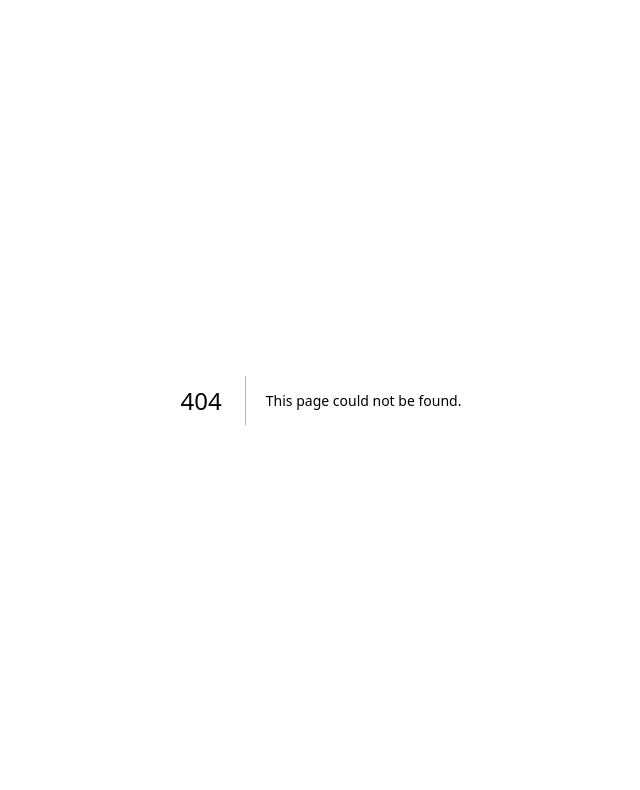
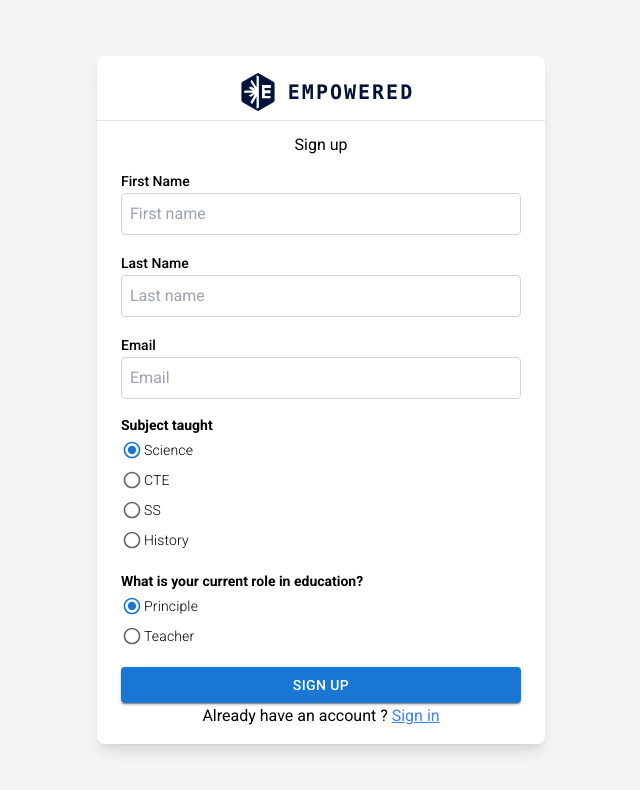
Before and after one commit to webninjavaibhav/Activity-library-demo-, a Next.js app: page /register in a window 1280 px wide. Before the commit this address had no page. Shown: the top 790 px of the page, without its empty margins (319-959 px from the left). Built offline with nearby package versions, Linux system fonts and the light colour scheme.

Commit message:
Added the login and register pages

```diff
--- a/public/images/logo.tsx
+++ b/public/images/logo.tsx
@@ -1,7 +1,7 @@
 import * as React from "react";
 
 const LogoIcon = (props: any) => (
-  <svg width="60" height="60" viewBox="0 0 70 70" fill="none" xmlns="http://www.w3.org/2000/svg">
+  <svg width="60" height="60" {...props} viewBox="0 0 70 70" fill="none" xmlns="http://www.w3.org/2000/svg">
     <path fillRule="evenodd" clipRule="evenodd" d="M36.9992 2.53784C35.762 1.82072 34.238 1.82072 33.0009 2.53783L7.99918 17.0306C6.76208 17.7477 6 19.073 6 20.5072V49.4928C6 50.9271 6.76208 52.2523 7.99918 52.9694L33.0009 67.4622C34.238 68.1793 35.762 68.1793 36.9992 67.4622L62.0008 52.9694C63.2379 52.2523 64 50.9271 64 49.4928V20.5072C64 19.073 63.2379 17.7477 62.0008 17.0306L36.9992 2.53784ZM36.4994 7.90269V62.0978L32.5011 64.105V43.0291L24.5043 56.5777L22.0054 53.0651L29.5023 39.0145L22.5052 43.5307L18.5068 41.5235L26.5035 36.5056H10.0102L12.0094 32.4912H26.5035L18.5068 27.9749L22.5052 25.4659L29.5023 29.4803L22.0054 16.935L24.0045 13.4225L32.5011 26.4695V5.59531L36.4994 7.90269ZM57.4908 22.9569H41.9971V46.04H56.991V42.0255H46.995V37.0074H56.991V31.9894H46.4953V27.9749H57.4908V22.9569Z" fill="#001338" />
   </svg>
 );
--- /dev/null
+++ b/src/app/(auth)/login/hooks/useLogin.tsx
@@ -0,0 +1,23 @@
+import { useRouter } from "next/navigation";
+import { useState } from "react";
+
+const useLogin = () => {
+  const [username, setUsername] = useState<string>("");
+  const [keepSign, setKeepSign] = useState<boolean>(false);
+  const router = useRouter();
+
+  const handleSubmit = async (e: React.SyntheticEvent) => {
+    e.preventDefault();
+  };
+
+  return {
+    username,
+    setUsername,
+    keepSign,
+    setKeepSign,
+    router,
+    handleSubmit,
+  };
+};
+
+export default useLogin;
--- /dev/null
+++ b/src/app/(auth)/login/page.tsx
@@ -0,0 +1,69 @@
+"use client";
+import { Button } from "@/components/common/Button";
+import LogoIcon from "../../../../public/images/logo";
+import { Checkbox, Divider, FormControlLabel, FormGroup } from "@mui/material";
+import Input from "@/components/common/Input";
+import useLogin from "./hooks/useLogin";
+
+export default function Home() {
+  const { username, setUsername, keepSign, setKeepSign, router, handleSubmit } =
+    useLogin();
+
+  return (
+    <div className="min-h-screen flex items-center justify-center bg-gray-100 p-4">
+      <div className="max-w-md w-full py-2 bg-white rounded-lg shadow-lg">
+        <div className="flex p-2 items-center justify-center">
+          <LogoIcon className="h-[40px]" />
+          <h1 className="text-xl text-[#001239] font-bold font-mono tracking-widest">
+            EMPOWERED
+          </h1>
+        </div>
+        <Divider className="my-2" />
+        <div className="text-center text-pretty p-2">Sign In</div>
+        <form onSubmit={handleSubmit} className="px-6">
+          <div className="mb-2">
+            <Input
+              name="username"
+              type="username"
+              label="Username"
+              value={username}
+              placeholder="Username"
+              handleInput={(e) => setUsername(e.target.value)}
+            />
+          </div>
+          <div className="mb-6">
+            <FormGroup>
+              <FormControlLabel
+                value={keepSign}
+                onClick={() => setKeepSign(!keepSign)}
+                required
+                control={<Checkbox />}
+                label="Keep me signed in"
+              />
+            </FormGroup>
+          </div>
+          <Button
+            type="submit"
+            variant="contained"
+            color="primary"
+            fullWidth
+            className="bg-black mb-4 text-white font-bold hover:bg-black p-2 cursor-pointer flex items-center gap-1"
+          >
+            Next
+          </Button>
+          <span className=" underline cursor-pointer text-blue-500">Help</span>
+          <Divider className="my-2" />
+          <div className=" text-center decoration-sky-500/[.33] mb-2">
+            Don't have an account ?
+            <span
+              onClick={() => router.push("/register")}
+              className="underline cursor-pointer text-blue-500"
+            >
+              {"  "} Sign up
+            </span>
+          </div>
+        </form>
+      </div>
+    </div>
+  );
+}
--- /dev/null
+++ b/src/app/(auth)/register/constants/constants.ts
@@ -0,0 +1,21 @@
+type SubjectProp = {
+  value: string;
+  label: string;
+};
+
+type RoleProps = {
+  value: string;
+  label: string;
+};
+
+export const subjectOptions: SubjectProp[] = [
+  { value: "science", label: "Science" },
+  { value: "cte", label: "CTE" },
+  { value: "ss", label: "SS" },
+  { value: "history", label: "History" },
+];
+
+export const roleOptions: RoleProps[] = [
+  { value: "principle", label: "Principle" },
+  { value: "teacher", label: "Teacher" },
+];
--- /dev/null
+++ b/src/app/(auth)/register/hooks/useSignUp.tsx
@@ -0,0 +1,43 @@
+import { useRouter } from "next/navigation";
+import { useState } from "react";
+
+type FormProps = {
+  subject: string;
+  role: string;
+  username: string;
+  lastName: string;
+  email: string;
+};
+
+const useSignUp = () => {
+  const router = useRouter();
+
+  const [formValues, setFormValues] = useState<FormProps>({
+    subject: "science",
+    role: "principle",
+    username: "",
+    lastName: "",
+    email: "",
+  });
+
+  const handleSubmit = async (e: React.BaseSyntheticEvent) => {
+    e.preventDefault();
+  };
+
+  const handleChange = (e: React.BaseSyntheticEvent) => {
+    const { name, value } = e.target;
+    setFormValues((prevValues) => ({
+      ...prevValues,
+      [name]: value,
+    }));
+  };
+
+  return {
+    formValues,
+    handleChange,
+    handleSubmit,
+    router,
+  };
+};
+
+export default useSignUp;
--- /dev/null
+++ b/src/app/(auth)/register/page.tsx
@@ -0,0 +1,97 @@
+"use client";
+import { Divider } from "@mui/material";
+import useSignUp from "./hooks/useSignUp";
+import Input from "@/components/common/Input";
+import LogoIcon from "../../../../public/images/logo";
+import { Button } from "@/components/common/Button";
+import RadioGroups from "@/components/common/RadioGroups";
+import { roleOptions, subjectOptions } from "./constants/constants";
+
+export default function Home() {
+  const { formValues, handleChange, handleSubmit, router } = useSignUp();
+
+  return (
+    <div className="min-h-screen flex items-center justify-center bg-gray-100 p-4">
+      <div className="max-w-md w-full py-2 bg-white rounded-lg shadow-lg">
+        <div className="flex p-2 items-center justify-center">
+          <LogoIcon className="h-[40px]" />
+          <h1 className="text-xl text-[#001239] font-bold font-mono tracking-widest">
+            EMPOWERED
+          </h1>
+        </div>
+        <Divider className="my-2" />
+        <div className="text-center text-pretty p-3">Sign up</div>
+        <form onSubmit={handleSubmit} className="px-6">
+          <div className="mb-4">
+            <Input
+              type="name"
+              name="username"
+              label="First Name"
+              value={formValues.username}
+              placeholder="First name"
+              handleInput={handleChange}
+            />
+          </div>
+          <div className="mb-4">
+            <Input
+              type="name"
+              label="Last Name"
+              name="lastName"
+              placeholder="Last name"
+              value={formValues.lastName}
+              handleInput={handleChange}
+            />
+          </div>
+          <div className="mb-4">
+            <Input
+              type="email"
+              label="Email"
+              name="email"
+              placeholder="Email"
+              value={formValues.email}
+              handleInput={handleChange}
+            />
+          </div>
+          <div className="mb-4">
+            <RadioGroups
+              name="subject"
+              label="Subject taught"
+              value={formValues.subject}
+              options={subjectOptions}
+              handleChange={handleChange}
+            />
+          </div>
+          <div className="mb-4">
+            <RadioGroups
+              name="role"
+              label="What is your current role in education?"
+              value={formValues.role}
+              options={roleOptions}
+              handleChange={handleChange}
+            />
+          </div>
+          <Button
+            type="submit"
+            variant="contained"
+            color="primary"
+            fullWidth
+            className="bg-black mb-4 text-white font-bold hover:bg-black p-2 cursor-pointer flex items-center gap-1"
+          >
+            Sign Up
+          </Button>
+          <Divider className="my-2" />
+          <div className=" text-center decoration-sky-500/[.33] mb-2">
+            Already have an account ?{" "}
+            <span
+              onClick={() => router.push("login")}
+              className=" underline cursor-pointer text-blue-500"
+            >
+              {" "}
+              Sign in{" "}
+            </span>{" "}
+          </div>
+        </form>
+      </div>
+    </div>
+  );
+}
--- a/src/app/layout.tsx
+++ b/src/app/layout.tsx
@@ -15,7 +15,6 @@ export const metadata: Metadata = {
   icons : {
     icon : './icon.svg'
   }
-  // description: "Summary of selected contracts",
 };
 
 export default function RootLayout({
--- a/src/components/common/Input/index.tsx
+++ b/src/components/common/Input/index.tsx
@@ -1,19 +1,34 @@
 type InputProps = {
+  name : string;
+  type: string;
   value: string;
-  placeholder : string;
+  label?: string;
+  placeholder: string;
   handleInput: (e: React.BaseSyntheticEvent) => void;
 };
 
-const Input = ({ value, handleInput , placeholder }: InputProps) => {
+const Input = ({
+  value,
+  handleInput,
+  placeholder,
+  label,
+  type,
+  name,
+}: InputProps) => {
   return (
-    <input
-      className="focus-within:outline-none items-center w-full border border-[#D4D4D7] mx-2 p-2 rounded-[4px]"
-      value={value}
-      placeholder={placeholder}
-      onChange={handleInput}
-    />
+    <>
+      {label && <span className="font-medium text-sm">{label}</span>}
+      <input
+        required
+        name={name}
+        type={type}
+        className="items-center w-full border border-[#D4D4D7] p-2 rounded-[4px]"
+        value={value}
+        placeholder={placeholder}
+        onChange={handleInput}
+      />
+    </>
   );
 };
 
-
-export default Input
+export default Input;
--- /dev/null
+++ b/src/components/common/RadioGroups/index.tsx
@@ -0,0 +1,61 @@
+import React from "react";
+import {
+  FormControl,
+  RadioGroup,
+  FormControlLabel,
+  Radio,
+} from "@mui/material";
+
+type RadioGroupProps = {
+  label: string;
+  value: string;
+  name: string;
+  options: { value: string; label: string }[];
+  handleChange: (e: React.BaseSyntheticEvent) => void;
+};
+
+type OptionProp = {
+  value: string | number;
+  label: string;
+};
+
+const RadioGroups: React.FC<RadioGroupProps> = ({
+  label,
+  value,
+  name,
+  options,
+  handleChange,
+}) => {
+  return (
+    <FormControl>
+      <div id={`${name}-label`} className="font-bold text-sm">
+        {label}
+      </div>
+      <RadioGroup
+        aria-labelledby={`${name}-label`}
+        value={value}
+        name={name}
+        onChange={handleChange}
+      >
+        {options.map((option: OptionProp) => (
+          <FormControlLabel
+            sx={{
+              fontSize: "10px",
+            }}
+            key={option.value}
+            value={option.value}
+            control={
+              <Radio
+                size="small"
+                style={{ height: "30px", width: "24px", marginLeft: "10px" }}
+              />
+            }
+            label={<span className=" font-light text-sm">{option.label}</span>}
+          />
+        ))}
+      </RadioGroup>
+    </FormControl>
+  );
+};
+
+export default RadioGroups;
```
